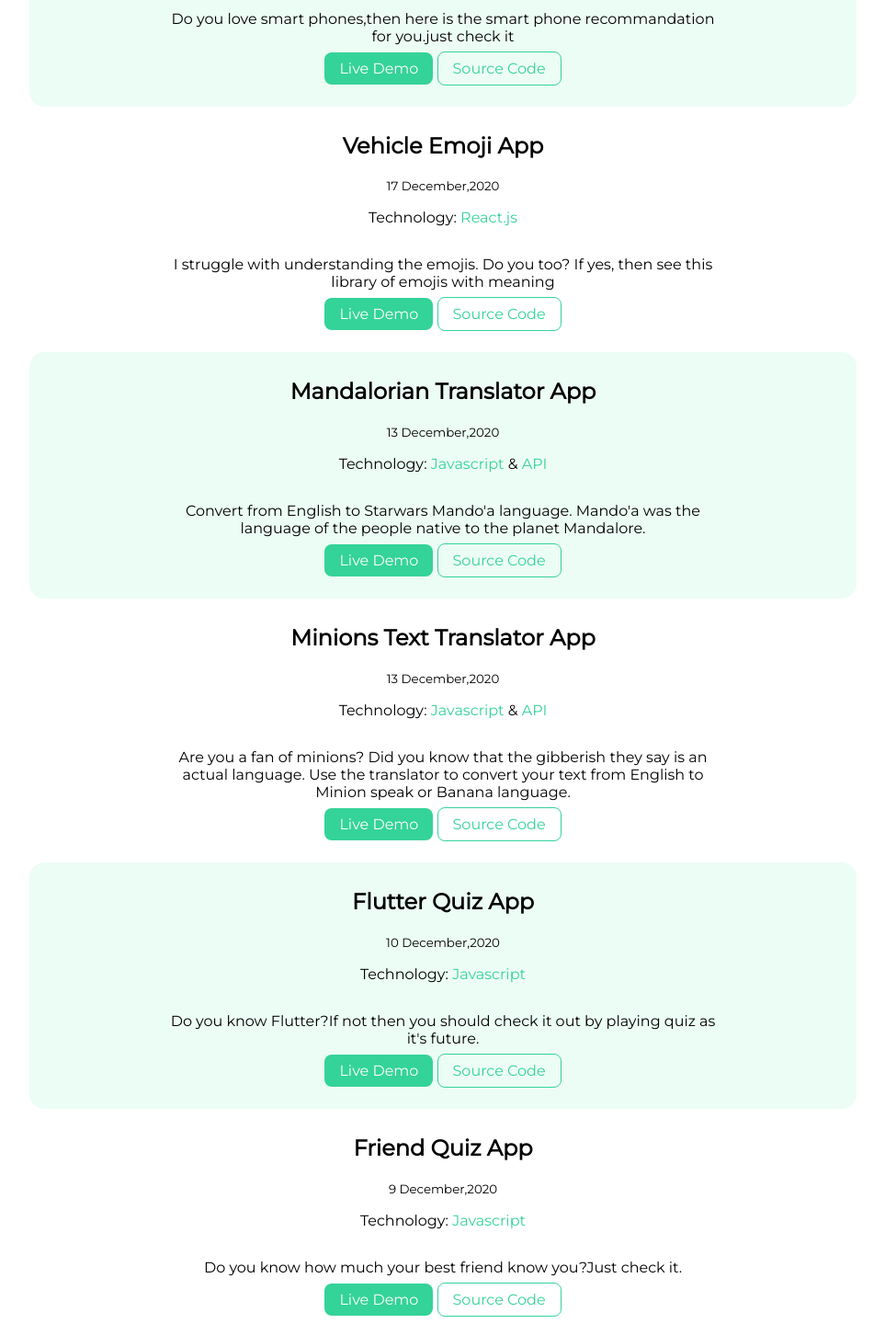
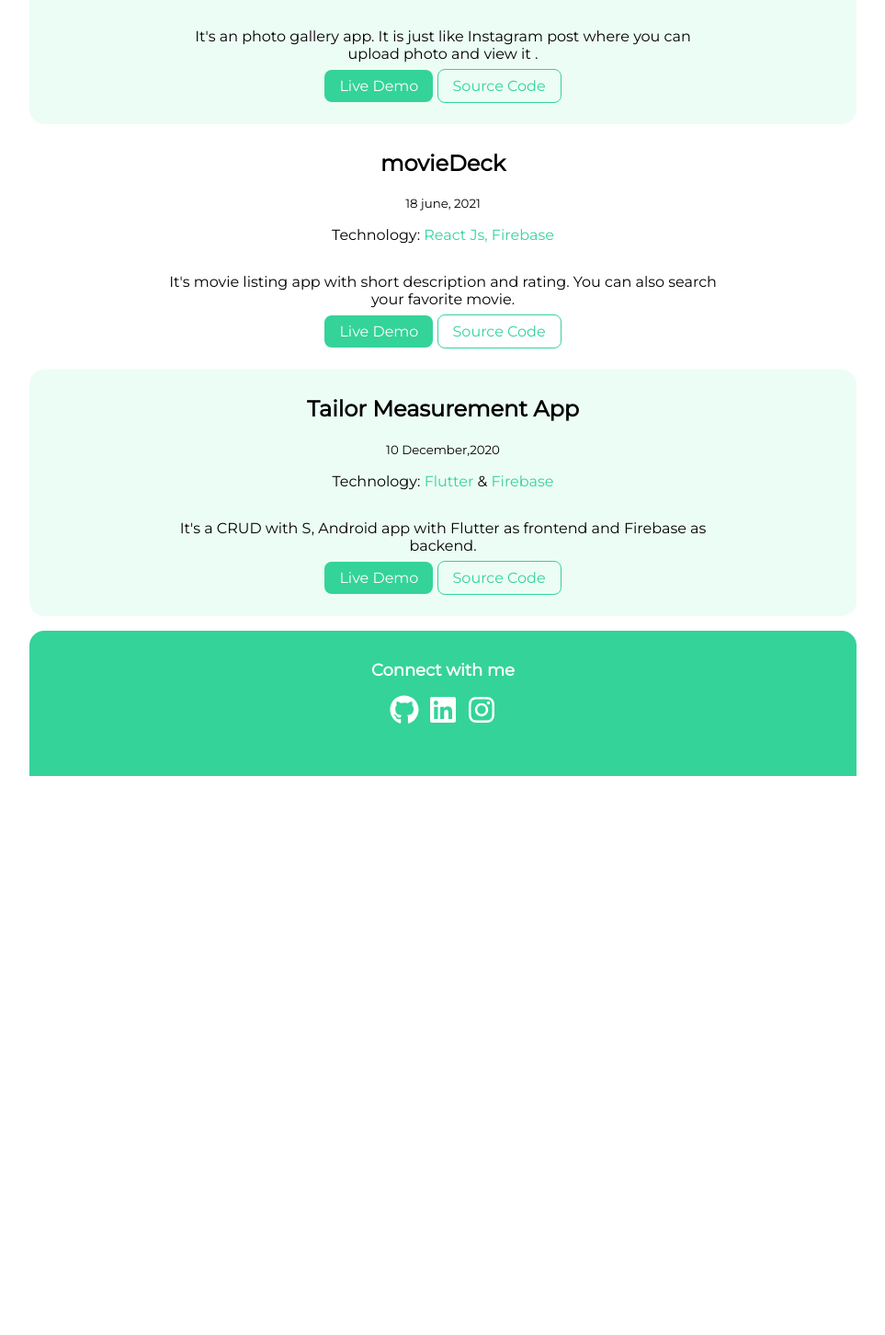
Before and after one commit to gopalbbharadva/portfolio, a React (Create React App) app: page /projects in a window 1280 px wide. Shown: the part 518-1970 px from the top of the page at 92% size, without its empty margins (158-1121 px from the left). After the commit the page ends 1362 px from the top, so only its background shows below. Built offline with nearby package versions, Linux system fonts and the light colour scheme.

Commit message:
refactore:add and remove some projects

```diff
--- a/src/Pages/components/Projects.js
+++ b/src/Pages/components/Projects.js
@@ -1,32 +1,32 @@
 import React from "react";
 
 import './projects.css'
-import Footer from "../../Shared/Footer";
-import Header from "../../Shared/Header";
 
 const Projects = () => {
   return (
     <div>
-      {/* <Header /> */}
       <ul>
         <li>
           <article class="container-center">
-            <h1>Lucky Birthday App</h1>
-            <small>25 December,2020</small>
+            <h1>everNote Clone</h1>
+            <small>1 may, 2021</small>
             <p>
-              Technology: <span class="clr">Javascript</span>
+              Technology: <span class="clr">React js, React - quill, Firebase</span>
             </p>
-            <p class="para">Is your birthday lucky?Just check it</p>
+            <p class="para">
+            It's a ever note clone for making structured notes.
+            It uses react-quill text editor for making notes.
+            </p>
             <a
               class="link1 primary-link"
-              href="https://birthdaylucky.netlify.app/"
+              href="https://gopalbbharadva.github.io/everNote/"
             >
               Live Demo
             </a>
             &nbsp;
             <a
               class="link1 secondary-link"
-              href="https://github.com/gopalbbharadva/BirthdayLucky"
+              href="https://github.com/gopalbbharadva/everNote"
             >
               Source Code
             </a>
@@ -34,22 +34,25 @@ const Projects = () => {
         </li>
         <li>
           <article class="container-center-og">
-            <h1>Smart Phone App</h1>
-            <small>17 December,2020</small>
+            <h1>Photo Gallery</h1>
+            <small>26 april, 2021</small>
             <p>
-              Technology: <span class="clr">Rect.js</span>
+              Technology: <span class="clr">React Js, Firebase</span>
             </p>
             <p class="para">
-              Do you love smart phones,then here is the smart phone
-              recommandation for you.just check it
+            It's an photo gallery app.
+            It is just like Instagram post where you can upload photo and view it .
             </p>
-            <a class="link1 primary-link" href="https://eq4p9.csb.app/">
+            <a
+              class="link1 primary-link"
+              href="https://gopalbbharadva.github.io/photoGallery/"
+            >
               Live Demo
             </a>
             &nbsp;
             <a
               class="link1 secondary-link"
-              href="https://github.com/gopalbbharadva/Neog.camp-SmartPhonelistApp"
+              href="https://github.com/gopalbbharadva/photoGallery"
             >
               Source Code
             </a>
@@ -57,128 +60,25 @@ const Projects = () => {
         </li>
         <li>
           <article class="container-center">
-            <h1>Vehicle Emoji App</h1>
-            <small>17 December,2020</small>
+            <h1>movieDeck</h1>
+            <small>18 june, 2021</small>
             <p>
-              Technology: <span class="clr">React.js</span>
+              Technology: <span class="clr">React Js, Firebase</span>
             </p>
             <p class="para">
-              I struggle with understanding the emojis. Do you too? If yes, then
-              see this library of emojis with meaning
-            </p>
-            <a class="link1 primary-link" href="https://ys1c1.csb.app/">
-              Live Demo
-            </a>
-            &nbsp;
-            <a
-              class="link1 secondary-link"
-              href="https://github.com/gopalbbharadva/Neog.camp-VehicleEmojiApp"
-            >
-              Source Code
-            </a>
-          </article>
-        </li>
-        <li>
-          <article class="container-center-og">
-            <h1>Mandalorian Translator App</h1>
-            <small>13 December,2020</small>
-            <p>
-              Technology: <span class="clr">Javascript</span> &{" "}
-              <span class="clr">API</span>
-            </p>
-            <p class="para">
-              Convert from English to Starwars Mando'a language. Mando'a was the
-              language of the people native to the planet Mandalore.{" "}
+            It's movie listing app with short description and rating.
+            You can also search your favorite movie.
             </p>
             <a
               class="link1 primary-link"
-              href="https://mandaloriantexttranslator.netlify.app/"
+              href="https://gopalbbharadva.github.io/movieDeck/"
             >
               Live Demo
             </a>
             &nbsp;
             <a
               class="link1 secondary-link"
-              href="https://github.com/gopalbbharadva/Neog.camp-Mandalorian_App"
-            >
-              Source Code
-            </a>
-          </article>
-        </li>
-        <li>
-          <article class="container-center">
-            <h1>Minions Text Translator App</h1>
-            <small>13 December,2020</small>
-            <p>
-              Technology: <span class="clr">Javascript</span> &{" "}
-              <span class="clr">API</span>
-            </p>
-            <p class="para">
-              Are you a fan of minions? Did you know that the gibberish they say
-              is an actual language. Use the translator to convert your text
-              from English to Minion speak or Banana language.
-            </p>
-            <a
-              class="link1 primary-link"
-              href="https://minionstranslatorpractise.netlify.app/"
-            >
-              Live Demo
-            </a>
-            &nbsp;
-            <a
-              class="link1 secondary-link"
-              href="https://github.com/gopalbbharadva/Neog.camp-Minions_App"
-            >
-              Source Code
-            </a>
-          </article>
-        </li>
-        <li>
-          <article class="container-center-og">
-            <h1>Flutter Quiz App</h1>
-            <small>10 December,2020</small>
-            <p>
-              Technology: <span class="clr">Javascript</span>
-            </p>
-            <p class="para">
-              Do you know Flutter?If not then you should check it out by playing
-              quiz as it's future.
-            </p>
-            <a
-              class="link1 primary-link"
-              href="https://repl.it/@Gopal004/Flutter-quiz?embed=1#index.js"
-            >
-              Live Demo
-            </a>
-            &nbsp;
-            <a
-              class="link1 secondary-link"
-              href="https://github.com/gopalbbharadva/Neog.camp-Flutter_Quiz"
-            >
-              Source Code
-            </a>
-          </article>
-        </li>
-        <li>
-          <article class="container-center">
-            <h1>Friend Quiz App</h1>
-            <small>9 December,2020</small>
-            <p>
-              Technology: <span class="clr">Javascript</span>
-            </p>
-            <p class="para">
-              Do you know how much your best friend know you?Just check it.
-            </p>
-            <a
-              class="link1 primary-link"
-              href="https://repl.it/@Gopal004/FriendQuiz?embed=1#index.js"
-            >
-              Live Demo
-            </a>
-            &nbsp;
-            <a
-              class="link1 secondary-link"
-              href="https://github.com/gopalbbharadva/Neog.camp-Friend_Quiz"
+              href="https://github.com/gopalbbharadva/movieDeck"
             >
               Source Code
             </a>
```
Also changed, not shown: 1 other file (tests, documents, lock files or other folders).
